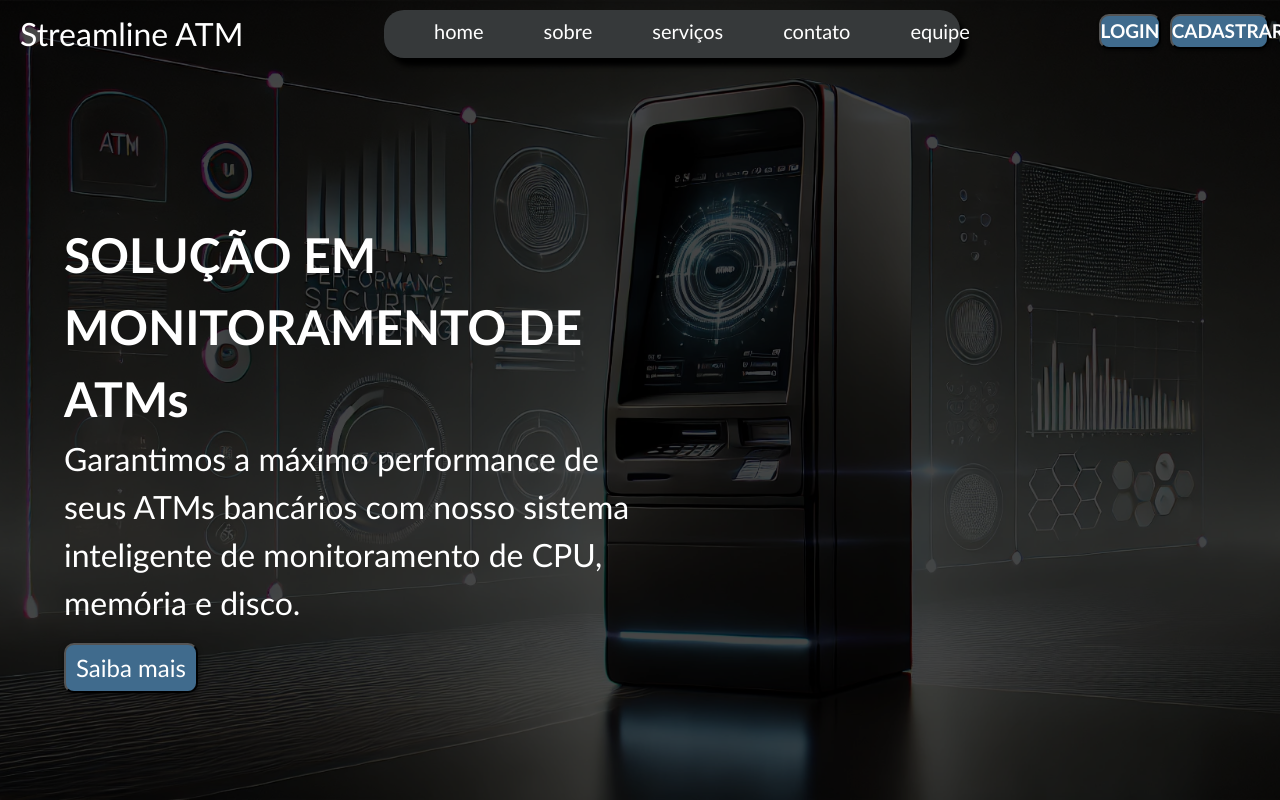
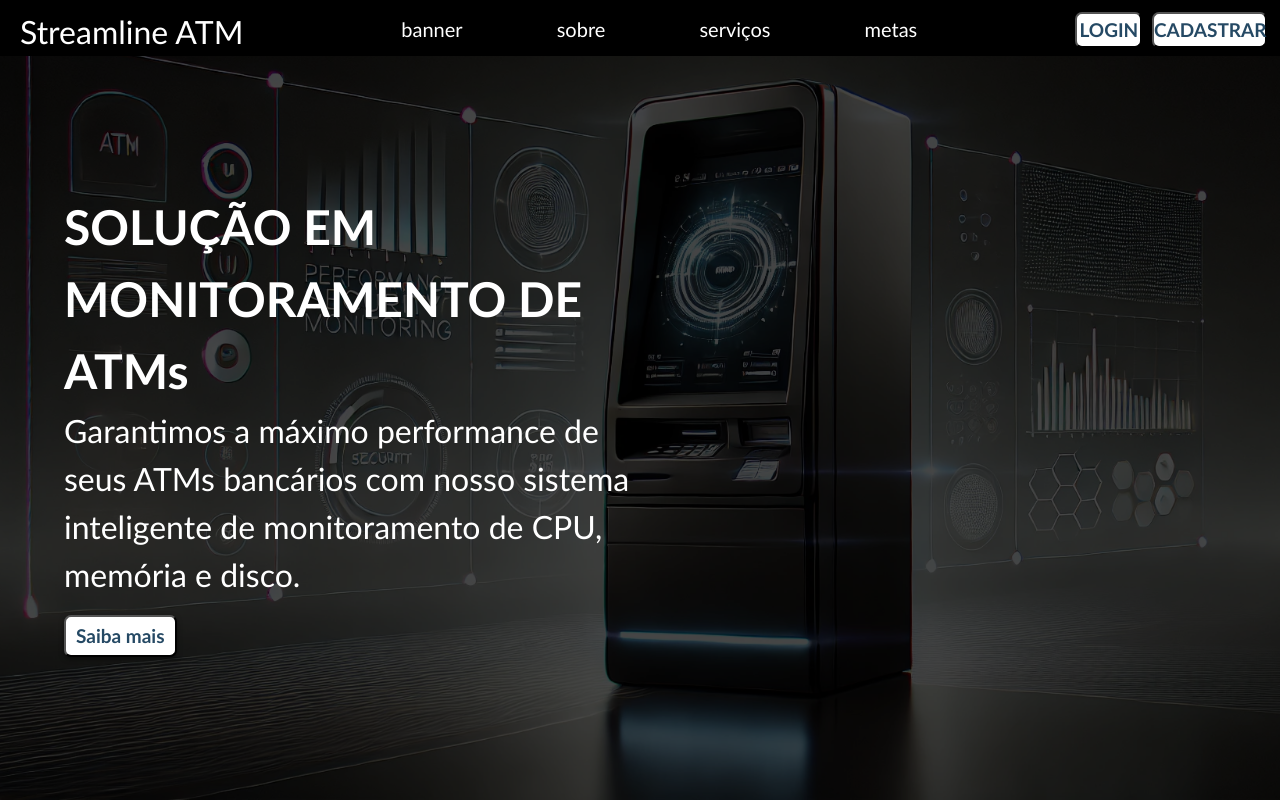
Before and after one commit to CaioVisconti/StreamLine-ATM, a plain HTML site: page Site/public/index.html in a window 1280 px wide. Shown: the top 800 px of the page. Drawn offline with nearby package versions, Linux system fonts and the light colour scheme.

Commit message:
Adicionar a navbar adaptada e fixa

```diff
--- a/Site/public/index.html
+++ b/Site/public/index.html
@@ -23,11 +23,11 @@
             </div>
             <div class="links-menu">
                 <ul class="list-menu">
-                    <li><a href="index.html">home</a></li>
+                    <li><a href="index.html">banner</a></li>
                     <li><a href="#sobre">sobre</a></li>
                     <li><a href="#servicos">serviços</a></li>
-                    <li><a href="#contato">contato</a></li>
-                    <li><a href="#equipe">equipe</a></li>
+                    <li><a href="#contato">metas</a></li>
+                    <!-- <li><a href="#equipe">equipe</a></li> -->
                 </ul>
             </div>
             <div class="botao-login-cadastro">
@@ -46,11 +46,11 @@
                 <div class="btn-fechar" class="btn-fechar"><i class='bx bx-x'></i></div>
                 <nav>
                     <ul>
-                        <li><a href="index.html">home</a></li>
+                        <li><a href="index.html">banner</a></li>
                         <li><a href="#sobre">sobre</a></li>
                         <li><a href="#servicos">serviços</a></li>
                         <li><a href="#contato">contato</a></li>
-                        <li><a href="#equipe">equipe</a></li>
+                        <li><a href="#equipe">metas</a></li>
                         <li><a href="#">Login</a></li>
                         <li><a href="#">Cadastrar</a></li>
                     </ul>
--- a/Site/public/style/index.css
+++ b/Site/public/style/index.css
@@ -48,15 +48,18 @@
 
 .texto-banner button {
     font-size: 150%;
-    background-color: #406B8D;
-    color: white;
-    border-radius: 10px;
+    font-size: 19px;
+    font-weight: 900;
+    background-color: #ffffff;
+    color: #254964;
+    border-radius: 7px;
     padding: 5px 10px;
     box-shadow: 0 2px 5px rgba(0, 0, 0, 0.5);
 }
 
 .texto-banner button:hover {
     background-color: #254964;
+    color: #fff;
 }
 
 .divisoria {
--- a/Site/public/style/navbar.css
+++ b/Site/public/style/navbar.css
@@ -24,20 +24,23 @@ a {
     display: flex;
     align-items: center;
     justify-content: space-between;
-    padding: 0 20px;
-    height: 8%;
+    background-color: #000;
+    /* padding: 0 20px; */
+    height: 7%;
+    width: 100%;
+    position: fixed !important;
+
 }
 
 .links-menu {
-    background-color: #36393A;
     display: flex;
     flex-direction: row;
     justify-content: space-evenly;
     align-items: center;
     width: 45%;
-    border-radius: 20px;
-    box-shadow: 6px 8px 5px rgb(0, 0, 0);
-    padding: 5px 20px;
+    /* border-radius: 20px; */
+    /* box-shadow: 6px 8px 5px rgb(0, 0, 0); */
+    /* padding: 5px 20px; */
     height: 100%;
 }
 
@@ -67,12 +70,12 @@ ul a {
 
 .botao-login-cadastro {
     display: flex;
-    margin-top: 0.3%;
-    flex-direction: row;
+    /* margin-top: 0.3%; */
+    /* flex-direction: row; */
     margin-right: 1%;
     justify-content: center;
     align-items: center;
-    width: 13%;
+    width: 15%;
     height: 100%;
     gap: 5%;
 }
@@ -80,7 +83,7 @@ ul a {
 
 .tamanho-botao-login{
     width: 40%;
-    height: 90%;
+    height: 100%;
     display: flex;
     justify-content: center;
     align-items: center;
@@ -92,7 +95,7 @@ ul a {
 }
 .tamanho-botao-cadastro {
     width: 60%;
-    height: 90%;
+    height: 100%;
     display: flex;
     justify-content: center;
     align-items: center;
@@ -111,11 +114,11 @@ ul a {
 } */
 .botao-login-cadastro button {
     font-size: 19px;
-    background-color: #406B8D;
-    color: white;
+    background-color: #ffffff;
+    color: #254964;
     width: 100%;
-    height: 80%;
-    border-radius: 10px;
+    height: 90%;
+    border-radius: 7px;
     /* padding: 5px 10px;  */
     box-shadow: 0 2px 3px rgba(0, 0, 0, 0.5);
     font-weight: 1000;
@@ -123,6 +126,7 @@ ul a {
 
 .botao-login-cadastro button:hover {
     background-color: #254964;
+    color: #fff ;
 }
 .menu-mobile{
     display: none;
```
